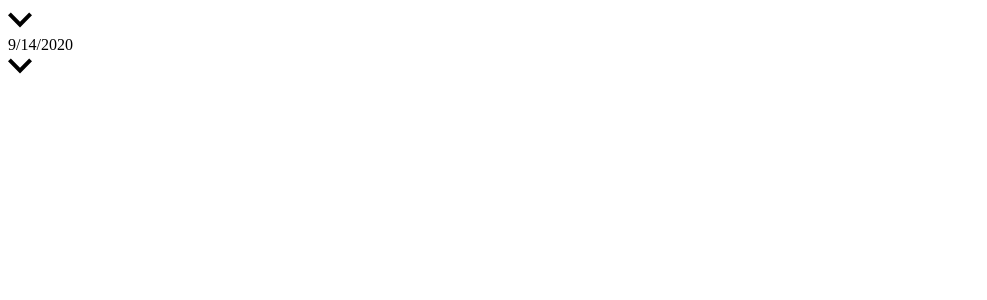
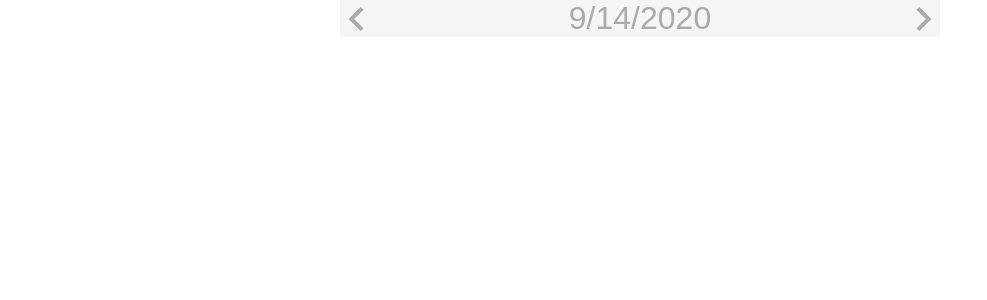
Before and after one commit to fillmer-development/achtsamkeit, a React (Create React App) app: page / in a window 1280 px wide. Shown: the top 300 px of the page, without its empty margins (0-987 px from the left). Built offline with nearby package versions, Linux system fonts and the light colour scheme.

Commit message:
add Styling to date selector

```diff
--- a/src/DateSelector.js
+++ b/src/DateSelector.js
@@ -10,16 +10,16 @@ const DateSelector = ({ date, setDate = f => f }) => {
     useEffect(goToToday, [])
     return (
         <div className="date-selector">
-            <div onClick={() => setDate(getPrevDay(date))}>
-                <Arrow className='left' />
+            <div className='left' onClick={() => setDate(getPrevDay(date))}>
+                <Arrow />
             </div>
             <div
                 onClick={goToToday}
                 className="date">{printDate(date)}</div>
-            <div onClick={() => setDate(getNextDay(date))}>
-                <Arrow className='right' />
+            <div className='right' onClick={() => setDate(getNextDay(date))}>
+                <Arrow />
             </div>
-        </div>
+        </div >
     )
 }
 
--- a/src/icons/Arrow.js
+++ b/src/icons/Arrow.js
@@ -5,6 +5,7 @@ const Arrow = () => {
         <svg xmlns="http://www.w3.org/2000/svg"
             width="24"
             height="24"
+            fill="currentColor"
             viewBox="0 0 24 24"
             className='arrow'>
             <path d="M0 7.33l2.829-2.83 9.175 9.339 9.167-9.339 2.829 2.83-11.996 12.17z" />
--- a/src/style.scss
+++ b/src/style.scss
@@ -0,0 +1,2 @@
+@import "styles/base-styles.scss";
+@import "styles/component-styles.scss";
--- a/src/styles/base-styles.scss
+++ b/src/styles/base-styles.scss
@@ -0,0 +1,22 @@
+$color-accent: cornflowerblue;
+$color-flat: whitesmoke;
+$color-dark: #aaa;
+$color-background: white;
+
+@mixin clickable {
+    cursor: pointer;
+    user-select: none;
+    &:hover {
+        opacity: 0.7;
+    }
+    &:active {
+        opacity: 0.3;
+    }
+}
+
+body {
+    font-family: Arial, Helvetica, sans-serif;
+    font-weight: lighter;
+    max-width: 600px;
+    margin: auto;
+}
--- a/src/styles/component-styles.scss
+++ b/src/styles/component-styles.scss
@@ -0,0 +1,27 @@
+.date-selector {
+    font-size: 2rem;
+    display: flex;
+    align-items: center;
+    justify-content: space-between;
+    background-color: $color-flat;
+    color: $color-dark;
+
+    div {
+        @include clickable();
+    }
+
+    div.left,
+    div.right {
+        display: flex;
+        align-items: center;
+        justify-content: center;
+        width: 2rem;
+        height: 2rem;
+    }
+    .left {
+        transform: rotate(90deg);
+    }
+    .right {
+        transform: rotate(-90deg);
+    }
+}
```
